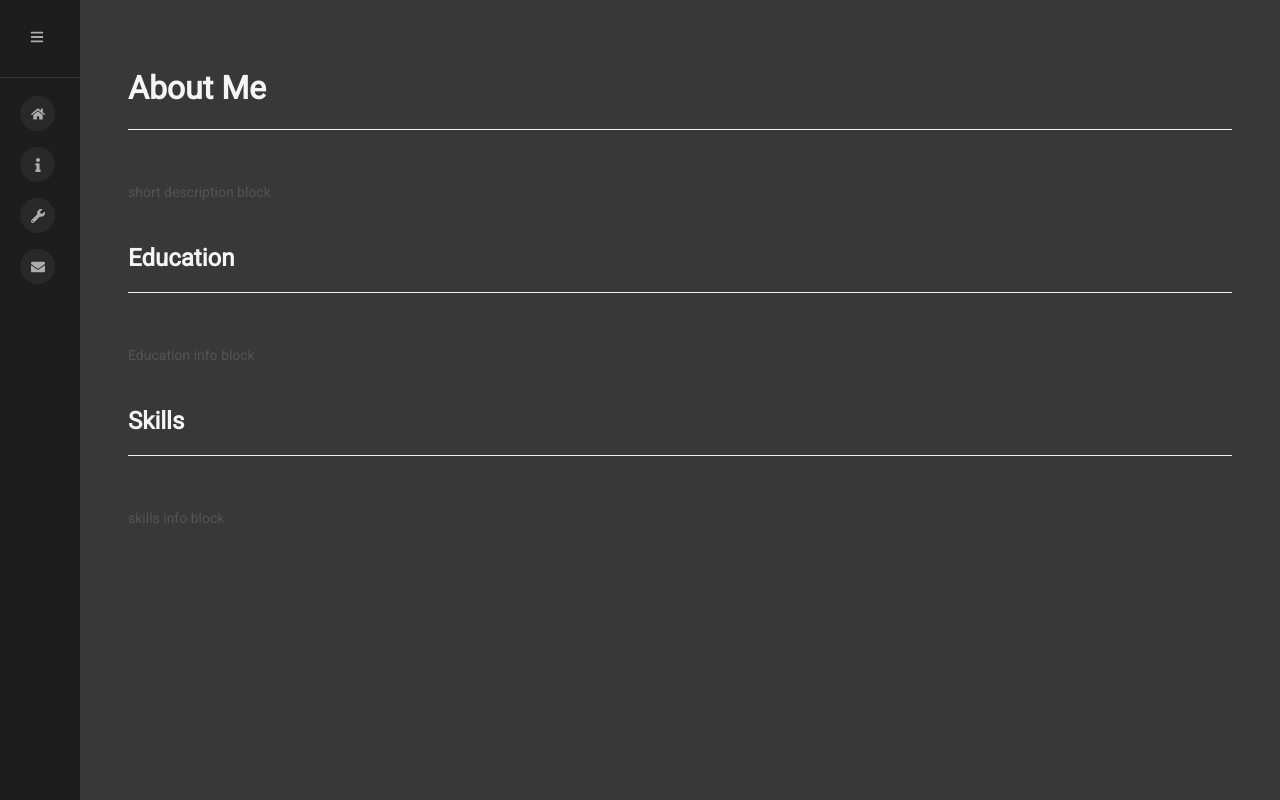
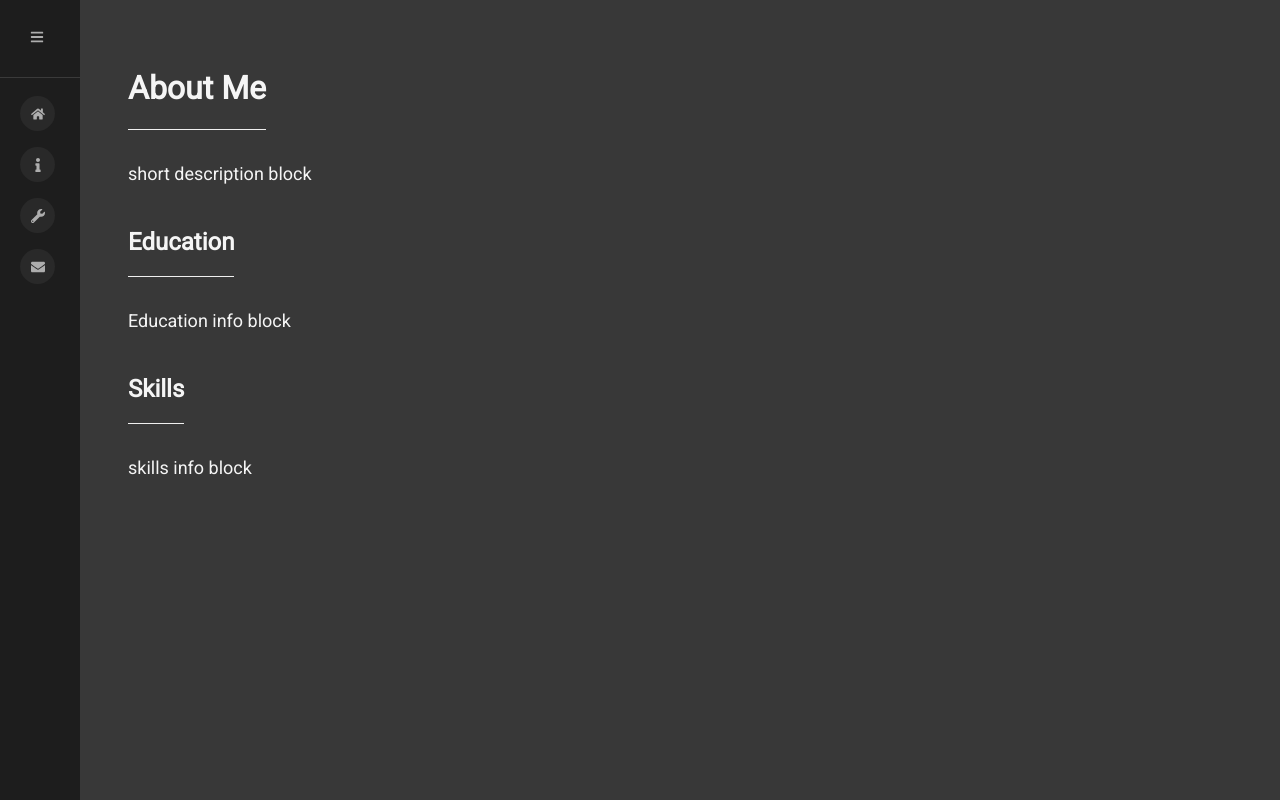
Before and after one commit to TreyPhillip/Portfolio, a React (Create React App) app: page /About in a window 1280 px wide. Built offline with nearby package versions, Linux system fonts and the light colour scheme.

Commit message:
adjusting stylings

```diff
--- a/src/styles/App.scss
+++ b/src/styles/App.scss
@@ -30,7 +30,7 @@ body {
     cursor: pointer;
     width: 35px;
     height: 35px;
-    background: #353535;
+    background: #524b4b;
     color: #fff;
     text-align: center;
     border-radius: 50%;
@@ -86,9 +86,14 @@ body {
     flex-direction: column;
     overflow-y: auto;
     header {
-      margin-bottom: 40px;
+      margin-bottom: 15px;
       border-bottom: 1px solid #efefef;
       h1 {
+        display: flex;
+        align-items: center;
+        transform: translateX(0px);
+      }
+      h2 {
         display: flex;
         align-items: center;
         transform: translateX(0px);
@@ -108,12 +113,11 @@ body {
       }
     }
   }
-
   .block {
     display: flex;
     margin-bottom: 24px;
-    font-size: 14px;
-    color: #545454;
+    font-size: 18px;
+
     > span {
       margin-left: 10px;
     }
@@ -126,26 +130,54 @@ body {
     margin-bottom: 450px;
   }
 
-  .about {
-    margin: auto;
+  .head {
+    text-align: left;
+    margin-right: auto;
+  }
+
+  &.rtl {
+    direction: rtl;
+    text-align: right;
+
+    header {
+      h1 {
+        transform: translateX(20px);
+      }
+    }
+    .block {
+      direction: rtl;
+      > span {
+        margin-left: 0;
+        margin-right: 10px;
+      }
+    }
+    .sidebar-btn-wrapper {
+      .sidebar-btn {
+        span {
+          margin-left: 0;
+          margin-right: 5px;
+        }
+      }
+    }
+  }
+
+  @media (max-width: 767.98px) {
+    overflow-x: hidden;
+    header {
+      h1 {
+        font-size: 24px;
+      }
+    }
+  }
+  @media (max-width: $breakpoint-md) {
+    .btn-toggle {
+      display: flex;
+    }
+
+    &.rtl {
+      .btn-toggle {
+        margin-left: auto;
+      }
+    }
   }
 }
-
-.badge {
-  padding: 3px 6px;
-  font-size: 9px;
-  letter-spacing: 1px;
-  border-radius: 15px;
-  &.red {
-    color: #ffffff;
-    background: #d63030;
-  }
-  &.gray {
-    color: #ffffff;
-    background: #777777;
-  }
-  &.yellow {
-    color: #000000;
-    background: #ffd331;
-  }
-}
```
